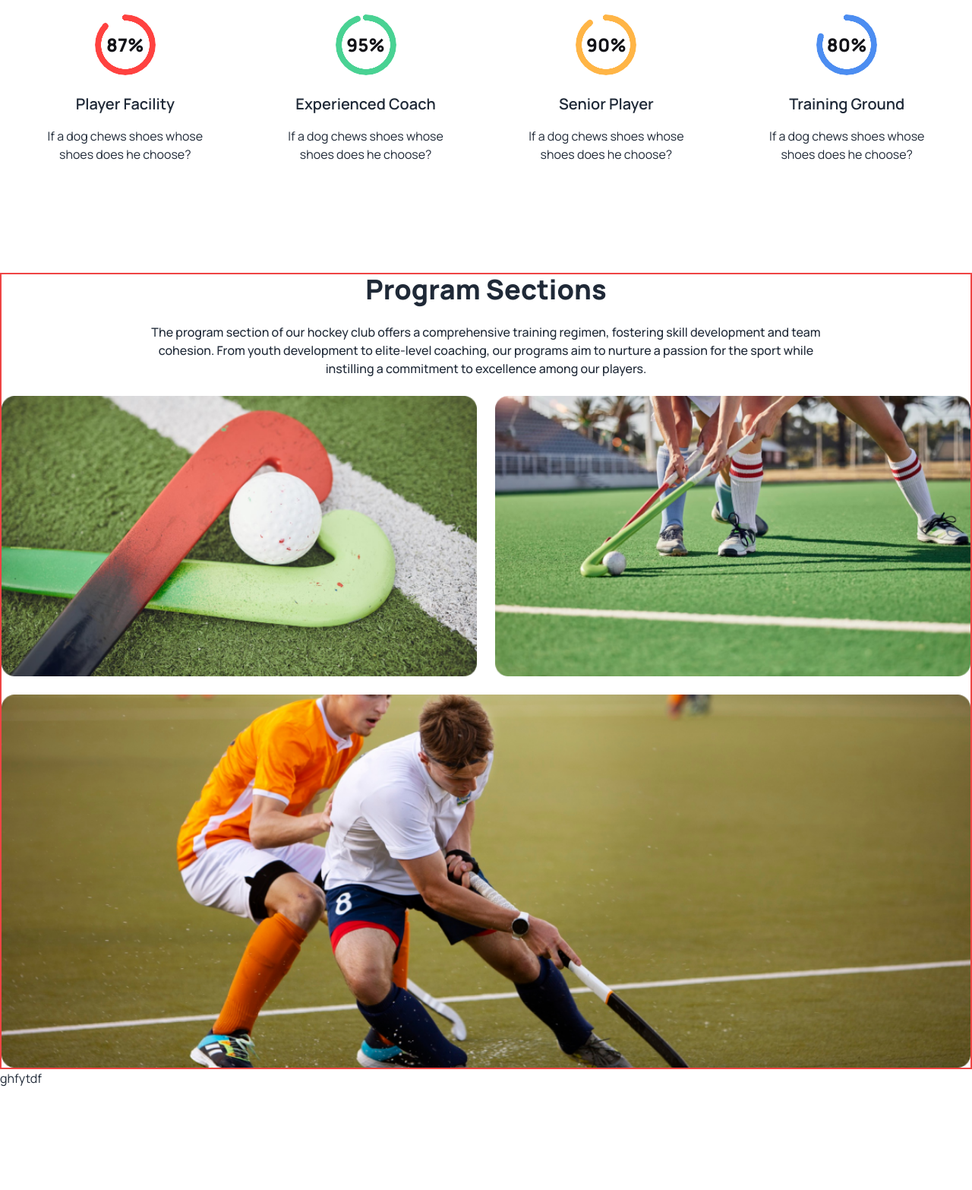
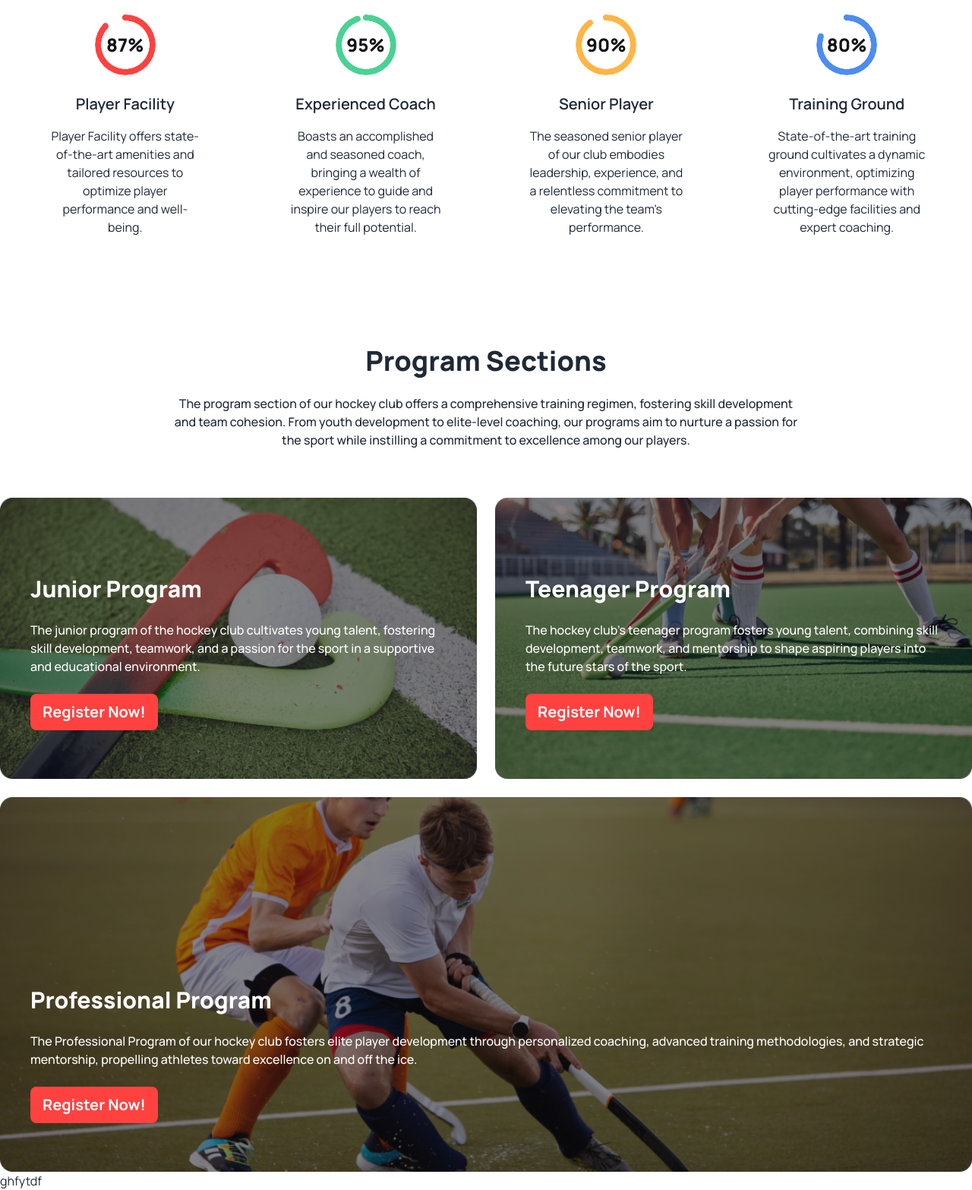
Before and after one commit to rabayasultana/assignment-3-hockeyclub, a plain HTML site: page index.html in a window 1280 px wide. Shown: the part 873-2439 px from the top of the page at 76% size. Before the commit the page ends 2304 px from the top, so only its background shows below. Drawn offline with nearby package versions, Linux system fonts and the light colour scheme.

Commit message:
Program section done

```diff
--- a/index.html
+++ b/index.html
@@ -37,7 +37,7 @@
       }
     </style>
   </head>
-  <body class="font-manrope bg-white">
+  <body class="font-manrope color-text bg-white">
     <header class="container mx-auto">
       <!-- Nav bar -->
 
@@ -105,7 +105,7 @@
       <section class="mt-32">
         <div class="text-center">
               <h1 class="text-4xl font-extrabold">Professional Hockeys Club</h1>
-              <p class="lg:mx-48 my-6 text-base font-medium">The hockey club, known for its skillful players, fierce competitiveness, and passionate fanbase, stands as a symbol of athletic excellence and sportsmanship in the fast-paced world of professional ice hockey.</p>
+              <p class="lg:mx-56 my-6 text-base font-medium">The hockey club, known for its skillful players, fierce competitiveness, and passionate fanbase, stands as a symbol of athletic excellence and sportsmanship in the fast-paced world of professional ice hockey.</p>
         </div>
               <!-- Progress section -->
               <div class="lg:mt-20 flex lg:gap-8 items-center lg:justify-evenly flex-col lg:flex-row">
@@ -113,40 +113,72 @@
                 <div class="p-4 w-60 items-center text-center">
                   <div class="radial-progress text-button-color" style="--value: 87;" role="progressbar"> <span class="text-2xl font-extrabold text-color-text">87%</span> </div>
                     <h2 class="text-xl font-semibold mt-6">Player Facility</h2>
-                    <p class="text-base font-normal mt-4">If a dog chews shoes whose shoes does he choose?</p>
+                    <p class="text-base font-normal mt-4">Player Facility offers state-of-the-art amenities and tailored resources to optimize player performance and well-being.</p>
                 </div>
                 <!-- progress2 -->
                 <div class="p-4 w-60 items-center text-center">
                   <div class="radial-progress text-[#49D293]" style="--value: 95;" role="progressbar"> <span class="text-2xl font-extrabold text-color-text">95%</span> </div>
                     <h2 class="text-xl font-semibold mt-6">Experienced Coach</h2>
-                    <p class="text-base font-normal mt-4">If a dog chews shoes whose shoes does he choose?</p>
+                    <p class="text-base font-normal mt-4">Boasts an accomplished and seasoned coach, bringing a wealth of experience to guide and inspire our players to reach their full potential.</p>
                 </div>
                 <!-- progress3 -->
                 <div class="p-4 w-60 items-center text-center">
                   <div class="radial-progress text-[#FFB546]" style="--value: 90;" role="progressbar"> <span class="text-2xl font-extrabold text-color-text">90%</span> </div>
                     <h2 class="text-xl font-semibold mt-6">Senior Player</h2>
-                    <p class="text-base font-normal mt-4">If a dog chews shoes whose shoes does he choose?</p>
+                    <p class="text-base font-normal mt-4">The seasoned senior player of our club embodies leadership, experience, and a relentless commitment to elevating the team's performance.</p>
                 </div>
                 <!-- progress4 -->
                 <div class="p-4 w-60 items-center text-center">
                   <div class="radial-progress text-[#4C8DF1]" style="--value: 80;" role="progressbar"> <span class="text-2xl font-extrabold text-color-text">80%</span> </div>
                     <h2 class="text-xl font-semibold mt-6">Training Ground</h2>
-                    <p class="text-base font-normal mt-4">If a dog chews shoes whose shoes does he choose?</p>
+                    <p class="text-base font-normal mt-4">State-of-the-art training ground cultivates a dynamic environment, optimizing player performance with cutting-edge facilities and expert coaching.</p>
                 </div>
               </div>
       </section>
       <!-- Professional Hockeys Club section ends -->
 
-      <section class="mt-32 border border-2 border-red-500 h-full">
-        <div class="text-center">
+      <section class="mt-32">
+        <div class="text-center mb-16">
           <h1 class="text-4xl font-extrabold">Program Sections</h1>
-          <p class="lg:mx-48 my-6 text-base font-medium">The program section of our hockey club offers a comprehensive training regimen, fostering skill development and team cohesion. From youth development to elite-level coaching, our programs aim to nurture a passion for the sport while instilling a commitment to excellence among our players.</p>
+          <p class="lg:mx-56 my-6 text-base font-medium">The program section of our hockey club offers a comprehensive training regimen, fostering skill development and team cohesion. From youth development to elite-level coaching, our programs aim to nurture a passion for the sport while instilling a commitment to excellence among our players.</p>
     </div>
     <!-- grid  -->
     <div class="grid gap-6 grid-cols-1 lg:grid-cols-2">
-      <img class="w-full" src="images/2.png" alt="">
-      <img class="w-full" src="images/3.png" alt="">
-      <img class="w-full lg:col-span-2" src="images/4.png" alt="">
+      <!-- first img  -->
+      <div class="relative">
+        <img class="w-full h-[244px] lg:h-full" src="images/2.png" alt="">
+        <div class="bg-[#13131880] absolute top-0 left-0 h-full w-full rounded-[16px]">
+          <div class="px-4 lg:px-10 py-4 lg:py-16 absolute bottom-0 space-y-6 text-white">
+            <h4 class="text-3xl font-extrabold">Junior Program</h4>
+            <p class="text-base font-medium">The junior program of the hockey club cultivates young talent, fostering skill development, teamwork, and a passion for the sport in a supportive and educational environment.</p>
+            <button class="btn bg-button-color border-none text-white text-xl font-bold">Register Now!</button>
+          </div>
+        </div>
+
+      </div>
+      <!-- second img -->
+      <div class="relative">
+        <img class="w-full h-[244px] lg:h-full" src="images/3.png" alt="">
+        <div class="bg-[#13131880] absolute top-0 left-0 h-full w-full rounded-[16px]">
+          <div class="px-4 lg:px-10 py-4 lg:py-16 absolute bottom-0 space-y-6 text-white ">
+            <h4 class="text-3xl font-extrabold">Teenager Program</h4>
+            <p class="text-base font-medium">The hockey club's teenager program fosters young talent, combining skill development, teamwork, and mentorship to shape aspiring players into the future stars of the sport.</p>
+            <button class="btn bg-button-color border-none text-white text-xl font-bold">Register Now!</button>
+          </div>
+        </div>
+      </div>
+      <!-- Third img -->
+      <div class="lg:col-span-2 relative">
+        <img class="w-full h-[244px] lg:h-full" src="images/4.png" alt="">
+        <div class="bg-[#13131880] absolute top-0 left-0 h-full w-full rounded-[16px]">
+          <div class="px-4 lg:px-10 py-4 lg:py-16 absolute bottom-0 space-y-6 text-white">
+            <h4 class="text-3xl font-extrabold">Professional Program</h4>
+            <p class="text-base font-medium">The Professional Program of our hockey club fosters elite player development through personalized coaching, advanced training methodologies, and strategic mentorship, propelling athletes toward excellence on and off the ice.</p>
+            <button class="btn bg-button-color border-none text-white text-xl font-bold">Register Now!</button>
+          </div>
+        </div>
+      </div>
+
     </div>
       </section>
     </main>
```
